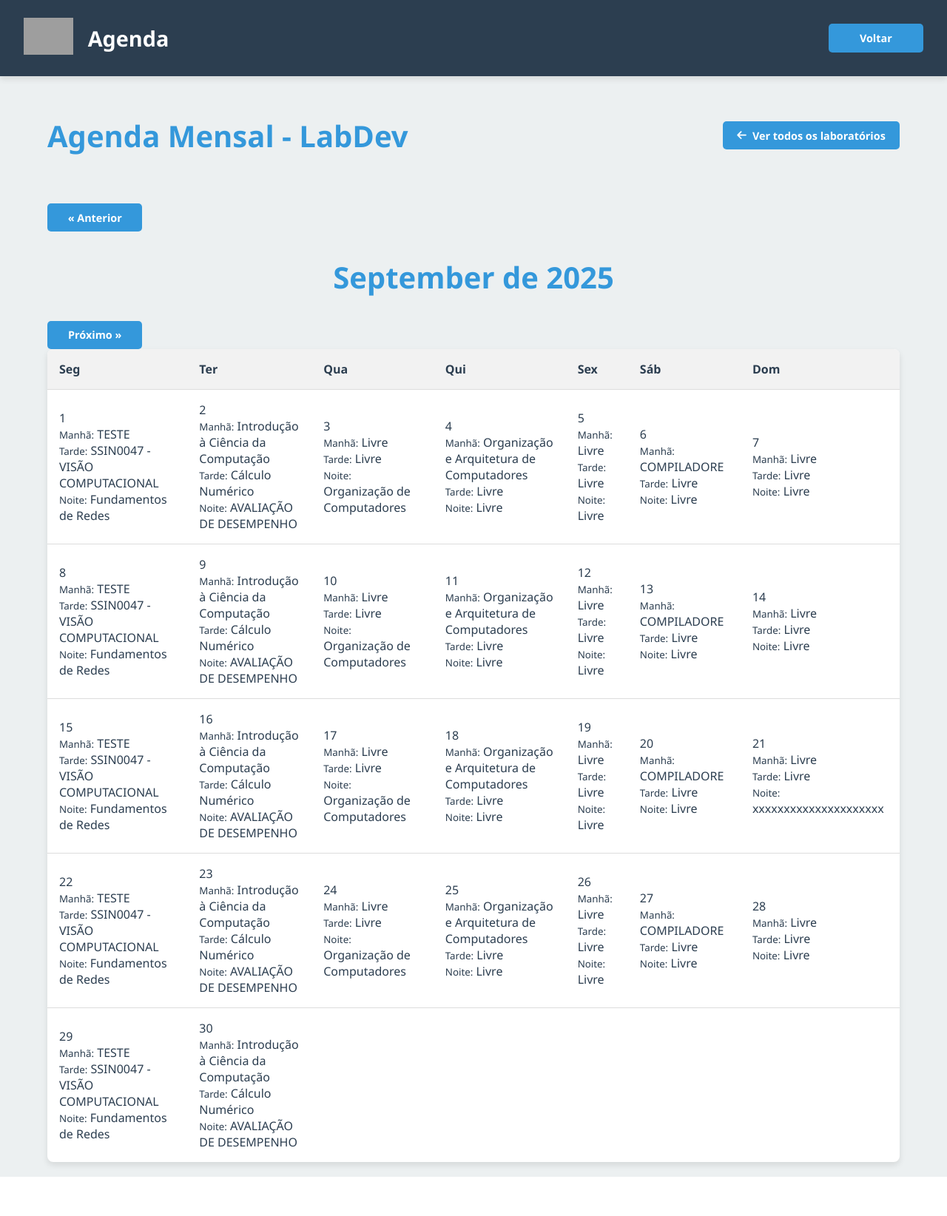
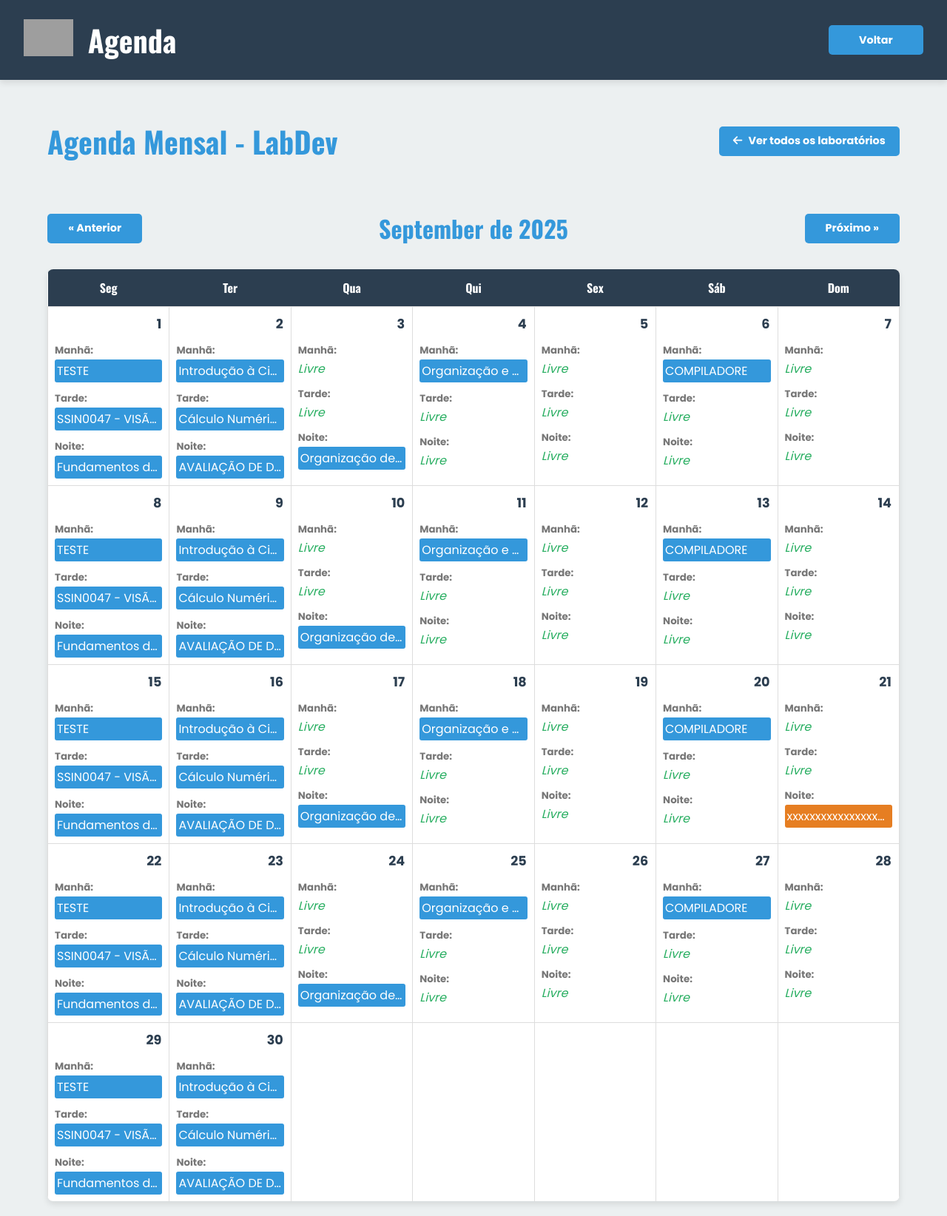
Before and after one commit to MarcusVinicius-BCC/Lab_Manager, a PHP site: page /agenda.php?lab_id=7 in a window 1280 px wide. Shown: the whole page at 74% size. Before the commit the page ends 1591 px from the top, so only its background shows below. Run offline with PHP 8.4, Linux system fonts and the light colour scheme; data comes from the database, SQL or seed files in the repository; grey boxes are pictures that could not be loaded.

Commit message:
Update style.css

```diff
--- a/css/style.css
+++ b/css/style.css
@@ -1,3 +1,5 @@
+@import url('https://fonts.googleapis.com/css2?family=Oswald:wght@400;700&family=Poppins:wght@400;700&display=swap');
+
 /* Geral */
 :root {
   --primary: #3498db;
@@ -10,7 +12,7 @@
 }
 
 body {
-  font-family: "Segoe UI", Tahoma, Geneva, Verdana, sans-serif;
+  font-family: 'Poppins', sans-serif;
   margin: 0;
   background-color: var(--light);
   color: var(--dark);
@@ -28,11 +30,13 @@ h2 {
   margin-bottom: 2rem;
   font-size: 2.5rem;
   color: var(--primary);
+  font-family: 'Oswald', sans-serif;
 }
 
 h3 {
   margin: 0;
   font-size: 1.2rem;
+  font-family: 'Oswald', sans-serif;
 }
 
 a {
@@ -49,13 +53,21 @@ a {
 }
 
 .logo-center {
-  font-size: 2.5rem;
-  font-weight: bold;
   margin-bottom: 2rem;
   display: flex;
+  flex-direction: column; /* Para colocar o texto abaixo da logo */
   justify-content: center;
   align-items: center;
-  gap: 1rem;
+  gap: 0.5rem; /* Espaço entre a logo e o texto */
+}
+
+.logo-text {
+  font-family: 'Oswald', sans-serif;
+  font-size: 2.8rem;
+  color: var(--white);
+  margin: 0;
+  letter-spacing: 1px;
+  text-shadow: 2px 2px 4px rgba(0, 0, 0, 0.2);
 }
 
 .logo-center i {
@@ -181,11 +193,12 @@ a {
 }
 
 .header h1 {
-  font-size: 1.8rem;
+  font-size: 2.5rem;
   margin: 0;
   display: flex;
   align-items: center;
   gap: 1rem;
+  font-family: 'Oswald', sans-serif;
 }
 
 /* Navegação Interna */
@@ -411,7 +424,7 @@ td span.alert:not(.success):not(.error) { /* Rejeitado */
 }
 
 .form-login h2 {
-  font-size: 1.8rem;
+  font-size: 2.2rem;
   margin-bottom: 1rem;
 }
 
@@ -443,3 +456,165 @@ td span.alert:not(.success):not(.error) { /* Rejeitado */
   width: auto; /* Override default form input width */
   margin-right: 5px; /* Space between checkbox and text */
 }
+
+/* =================================
+   PÁGINA DE AGENDA (CALENDÁRIO)
+   ================================= */
+
+.calendario-header {
+  display: flex;
+  justify-content: space-between;
+  align-items: center;
+  margin-bottom: 2rem;
+  flex-wrap: wrap; /* Adicionado para melhor responsividade */
+  gap: 1rem; /* Adicionado para espaçamento quando os itens quebram a linha */
+}
+
+.calendario-header h2 {
+  margin: 0;
+  font-size: 2rem;
+  flex-grow: 1; /* Faz o título ocupar o espaço disponível */
+  text-align: center;
+}
+
+.calendario-table {
+  width: 100%;
+  border-collapse: collapse;
+  table-layout: fixed; /* Garante que as colunas tenham a mesma largura */
+}
+
+.calendario-table th {
+  text-align: center;
+  padding: 0.8rem;
+  background-color: var(--dark);
+  color: var(--white);
+  font-family: 'Oswald', sans-serif;
+}
+
+.calendario-table td {
+  border: 1px solid #ddd;
+  height: 150px; /* Altura fixa para as células */
+  vertical-align: top;
+  padding: 0;
+}
+
+.calendario-table td.dia {
+  padding: 5px;
+}
+
+.dia-numero {
+  font-weight: bold;
+  font-size: 1.1rem;
+  text-align: right;
+  padding: 5px;
+  color: var(--dark);
+}
+
+.eventos .turno {
+  padding: 4px;
+  margin-top: 4px;
+  border-radius: 4px;
+}
+
+.eventos .turno small {
+  font-weight: bold;
+  display: block;
+  margin-bottom: 2px;
+  color: #777;
+}
+
+.evento {
+  display: block;
+  padding: 3px;
+  border-radius: 3px;
+  color: var(--white);
+  overflow: hidden;
+  text-overflow: ellipsis;
+  white-space: nowrap;
+}
+
+.evento.aula {
+  background-color: #3498db; /* Azul */
+}
+
+.evento.agendamento {
+  background-color: #e67e22; /* Laranja */
+}
+
+.livre {
+  color: #27ae60; /* Verde */
+  font-style: italic;
+}
+
+/* =================================
+   INFORMAÇÕES (FOTOS DOS LABS)
+   ================================= */
+
+.lab-photo {
+  width: 100%;
+  height: 200px;
+  object-fit: cover;
+}
+
+/* =================================
+   RODAPÉ
+   ================================= */
+.main-footer {
+  background-color: var(--dark);
+  color: var(--white);
+  padding: 1.5rem 0; /* Ajusta o tamanho do rodapé */
+  font-size: 0.9rem;
+}
+
+.footer-content {
+  display: flex;
+  justify-content: space-between; /* Espaço entre logo, endereço e social */
+  align-items: center; /* Alinhamento vertical */
+  flex-wrap: wrap; /* Permite quebra de linha em telas menores */
+  gap: 1rem; /* Espaçamento entre os itens */
+}
+
+.footer-logo img {
+  height: 60px; /* Ajusta o tamanho da logo */
+}
+
+.footer-address {
+  flex-grow: 1; /* Permite que o endereço ocupe o espaço restante */
+  text-align: center; /* Centraliza o texto do endereço */
+}
+
+.footer-address p {
+  margin: 0.3rem 0; /* Espaçamento entre as linhas do endereço */
+}
+
+.footer-social {
+  display: flex;
+  gap: 1rem; /* Espaçamento entre os ícones sociais */
+  font-size: 1.5rem; /* Tamanho dos ícones */
+}
+
+.footer-social a {
+  color: var(--white); /* Cor dos ícones */
+  transition: color 0.3s ease;
+}
+
+.footer-social a:hover {
+  color: var(--primary); /* Cor ao passar o mouse */
+}
+
+@media (max-width: 768px) {
+  .footer-content {
+    flex-direction: column; /* Empilha logo, endereço e social em telas menores */
+    text-align: center; /* Centraliza tudo */
+  }
+
+  .footer-logo,
+  .footer-address,
+  .footer-social {
+    margin-bottom: 1rem; /* Espaço entre os itens empilhados */
+  }
+
+  .footer-address {
+    order: 3; /* Coloca o endereço por último em telas pequenas */
+  }
+}
```
